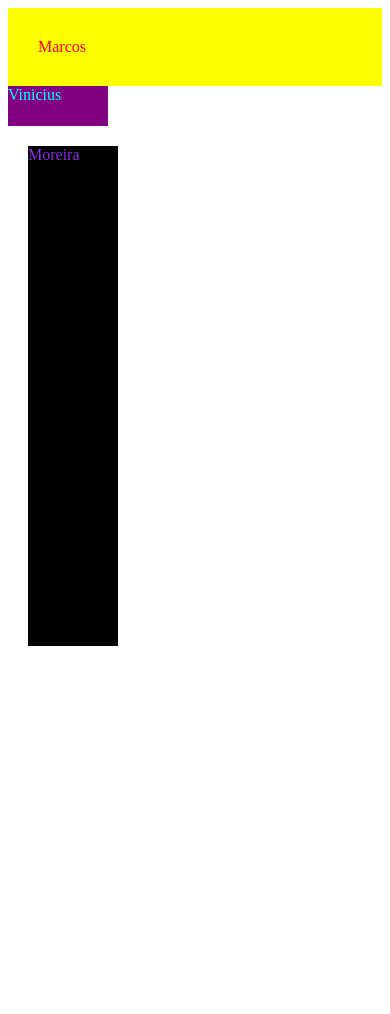
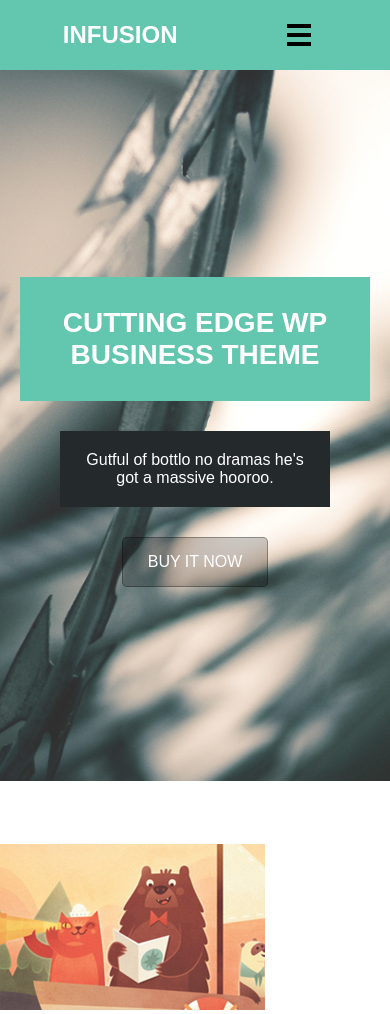
Before and after one commit to marcos-viny/infusion-2, a plain HTML site: page index.html in a window 390 px wide. Before the commit the page ends 844 px from the top, so only its background shows below. Drawn offline with Linux system fonts and the light colour scheme.

Commit message:
começou

```diff
--- /dev/null
+++ b/estilos/index.css
@@ -0,0 +1,104 @@
+body,
+ul {
+    margin: 0px;
+    padding: 0px;
+    font-family: Arial, Helvetica, sans-serif;
+}
+
+.header {
+    width: 100%;
+    display: flex;
+    padding: 16px;
+    height: 70px;
+    box-sizing: border-box;
+    align-items: center;
+    justify-content: space-around;
+    background-color: #63c6ae;
+    position: fixed;
+    z-index: 10;
+}
+
+.logo {
+    font-size: 24px;
+    font-weight: bold;
+    text-transform: uppercase;
+    text-decoration: none;
+    color: white;
+}
+
+.nav a {
+    color: black;
+    text-decoration: none;
+    font-family: Arial, Helvetica, sans-serif;
+}
+
+.nav li {
+    padding: 18px;
+    flex-grow: 1;
+}
+
+.nav li:hover {
+    transition-timing-function: ease;
+    transition-duration: 1s;
+    transition-delay: 0.10s;
+    transform: translatey(30px);
+    background-color: white;
+}
+
+.menu {
+    display: flex;
+    list-style: none;
+    gap: 8px;
+}
+
+.menu a {
+    display: block;
+    padding: 8px;
+}
+
+#btn-mobile {
+    display: none;
+}
+
+.section {
+    height: 100vh;
+    text-align: center;
+    flex-direction: column;
+    align-items: center;
+    justify-content: center;
+    display: flex;
+    color: white;
+}
+
+.section__img {
+    position: absolute;
+    width: 100%;
+}
+
+.section__titulo {
+    position: relative;
+    background-color: #63c6ae;
+    font-size: 28px;
+    font-weight: 600;
+    padding: 30px 20px;
+    text-transform: uppercase;
+}
+
+.section__paragrafo {
+    position: relative;
+    background-color: #242a2c;
+    padding: 20px;
+    font-size: 16px;
+}
+
+.section__botao {
+    position: relative;
+    border: 1px solid rgba(0, 0, 0, .3);
+    background-color: rgba(0, 0, 0, .2);
+    border-radius: 5px;
+    padding: 15px 25px;
+    font-size: 16px;
+    text-decoration: none;
+    color: white;
+    text-transform: uppercase;
+}
--- /dev/null
+++ b/estilos/mobile.css
@@ -0,0 +1,72 @@
+@media (max-width: 600px) {
+    .menu {
+        display: block;
+        position: absolute;
+        width: 100%;
+        top: 70px;
+        right: 0px;
+        background-color: #e7e7e7;
+        height: 0px;
+        transition: .6s;
+        z-index: 1000;
+        visibility: hidden;
+        overflow-y: auto;
+    }
+    #nav.ativado .menu {
+        height: calc(100vh - 70px);
+        visibility: visible;
+    }
+    .menu a {
+        padding: 16px 0px;
+        margin: 0px 16px;
+        border-bottom: 2px solid rgba(0, 0, 0, .05);
+    }
+    #btn-mobile {
+        display: flex;
+        padding: 8px 16px;
+        background: none;
+        border: none;
+        cursor: pointer;
+        gap: 8px;
+    }
+    .haburguer {
+        width: 24px;
+        border-top: 4px solid;
+        display: block;
+        color: black;
+    }
+    .haburguer::after,
+    .haburguer::before {
+        border: 2px solid;
+        width: 20px;
+        background: currentColor;
+        content: '';
+        display: block;
+        margin-top: 5px;
+        transition: .3s;
+        position: relative;
+    }
+    #nav.ativado .haburguer {
+        border-top-color: transparent;
+    }
+    #nav.ativado .haburguer::before {
+        transform: rotate(135deg);
+    }
+    #nav.ativado .haburguer::after {
+        transform: rotate(-135deg);
+        top: -8px;
+    }
+    .section__img {
+        height: 85%;
+        object-fit: cover;
+    }
+    .section__titulo {
+        margin: 20px;
+    }
+    .section__paragrafo {
+        margin: 10px 60px;
+    }
+    .section__botao {
+        margin-top: 20px;
+    }
+}
--- a/index.css
+++ /dev/null
@@ -1,20 +0,0 @@
-header {
-    color: red;
-    padding: 30px;
-    background-color: yellow;
-}
-
-main {
-    color: aqua;
-    background-color: purple;
-    width: 100px;
-    height: 40px;
-}
-
-footer {
-    color: blueviolet;
-    background-color: black;
-    width: 90px;
-    height: 500px;
-    margin: 20px;
-}
--- a/index.html
+++ b/index.html
@@ -5,14 +5,46 @@
     <meta charset="UTF-8">
     <meta http-equiv="X-UA-Compatible" content="IE=edge">
     <meta name="viewport" content="width=device-width, initial-scale=1.0">
-    <link rel="stylesheet" href="index.css">
     <title>Document</title>
+    <link rel="stylesheet" href="estilos/index.css">
+    <link rel="stylesheet" href="estilos/mobile.css">
 </head>
 
 <body>
-    <header>Marcos</header>
-    <main>Vinicius</main>
-    <footer>Moreira</footer>
+    <header class="header">
+        <a href="#" class="logo">Infusion</a>
+        <nav id="nav" class="nav">
+            <button id="btn-mobile">
+                <span aria-label="Abrir Menu" class="haburguer" aria-haspopup="true" aria-controls="menu" aria-expanded="false"></span>
+            </button>
+            <ul role="menu" class="menu">
+                <li><a href="#">Podutos</a></li>
+                <li><a href="#">Serviços</a></li>
+                <li><a href="#">Contato</a></li>
+                <li><a href="#">Ecomendar</a></li>
+                <li><a href="#">Devolver</a></li>
+                <li><a href="#">Reclamações</a></li>
+            </ul>
+        </nav>
+    </header>
+
+    <section class="section">
+        <img src="imagens/main.jpg" alt="imagem logo" class="section__img">
+        <h1 class="section__titulo">
+            Cutting Edge WP Business Theme
+        </h1>
+        <p class="section__paragrafo">Gutful of bottlo no dramas he's got a massive hooroo.</p>
+        <a href="#" class="section__botao">Buy it now</a>
+    </section>
+
+    <div>
+        <main>
+            <article>
+                <img src="imagens/card1.jpg" alt="">
+            </article>
+        </main>
+    </div>
+    <script src="jsjs/index.js"></script>
 </body>
 
 </html>
--- /dev/null
+++ b/jsjs/index.js
@@ -0,0 +1,24 @@
+(function() {
+    const btnMobile = document.getElementById('btn-mobile');
+
+    function btnMenu(event) {
+        if (event.type === 'touchstart') event.preventDefault();
+
+        const nav = document.getElementById('nav');
+
+        nav.classList.toggle('ativado');
+
+        const ativado = nav.classList.contains('ativado');
+
+        event.currentTarget.setAttribute('aria-expanded', ativado);
+
+        if (ativado) {
+            event.currentTarget.setAttribute('aria-label', 'Fechar Menu');
+        } else {
+            event.currentTarget.setAttribute('aria-label', 'Abrir Menu');
+        };
+    };
+
+    btnMobile.addEventListener('click', btnMenu);
+    btnMobile.addEventListener('touchstart', btnMenu);
+})();
```
Also changed, not shown: imagens/car2.jpg (added), imagens/card1.jpg (added), imagens/card3.jpg (added), imagens/card4.jpg (added), imagens/main.jpg (added), 3 other files.
